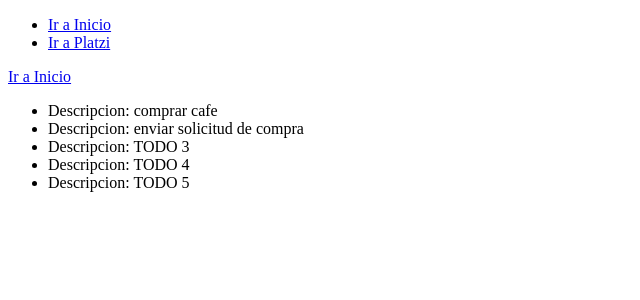
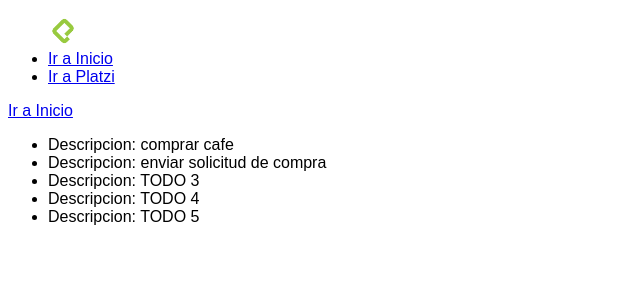
Before and after one commit to Reddyforcode/flask-course-platzi, a Flask app: page /hello in a window 1280 px wide. Shown: the top 300 px of the page, without its empty margins (0-640 px from the left). Run offline with Flask 2, Linux system fonts and the light colour scheme.

Commit message:
clase 13 Handle static files

```diff
--- /dev/null
+++ b/request-response/static/css/main.css
@@ -0,0 +1,6 @@
+html * {
+    font-family: sans-serif;
+}
+img {
+    max-width: 30px;
+}
--- a/request-response/templates/base.html
+++ b/request-response/templates/base.html
@@ -6,6 +6,7 @@
     <title>
         {% block title %} flask Platzi | {% endblock %}
     </title>
+    <link rel="stylesheet" href="{{url_for('static', filename='css/main.css') }}">
 </head>
 <body>
     <header>
--- a/request-response/templates/navbar.html
+++ b/request-response/templates/navbar.html
@@ -1,5 +1,6 @@
 <nav>
     <ul>
+        <img src="{{ url_for('static', filename='images/platzi.png') }}" alt="platzi logo" >
         <li>
             <a href="{{url_for('index')}}">Ir a Inicio</a>
         </li>
```
Also changed, not shown: request-response/static/images/platzi.png (added).
